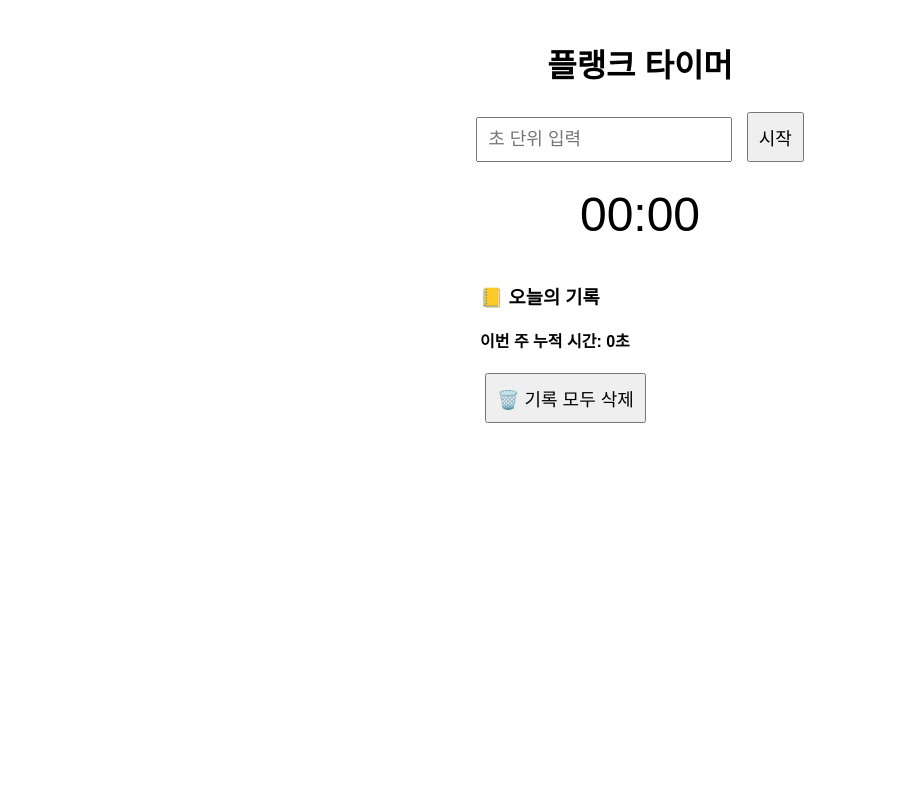
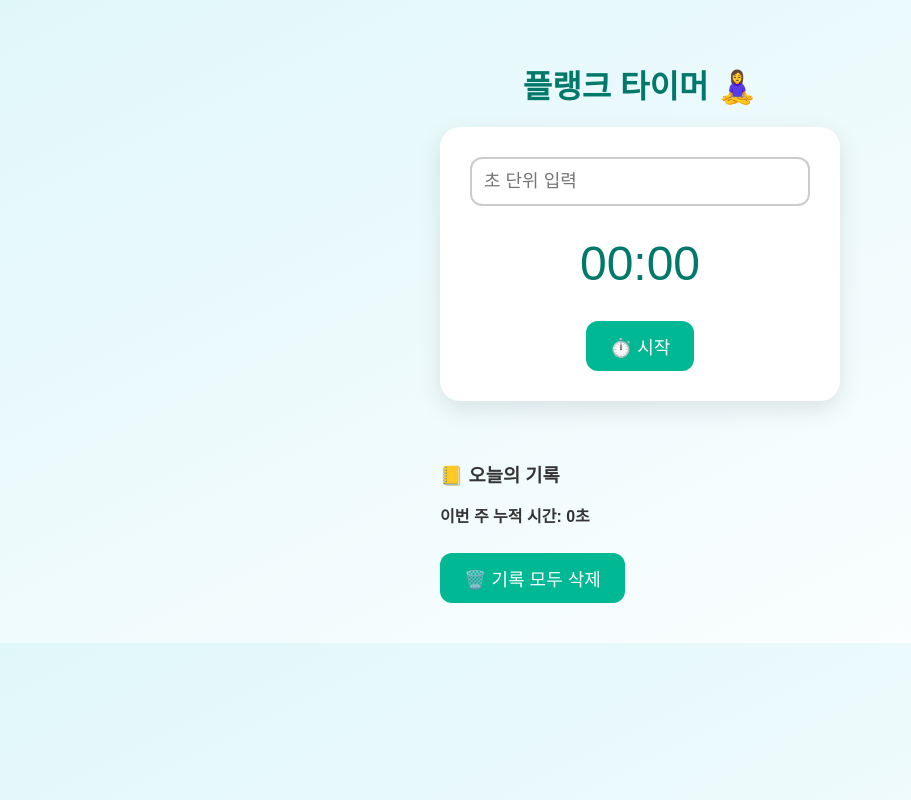
Before and after one commit to hoomnamBJ/plank-timer, a plain HTML site: page index.html in a window 1280 px wide. Shown: the whole page, without its empty margins (0-911 px from the left). Drawn offline with Linux system fonts and the light colour scheme; a web font is replaced by a local one.

Commit message:
Add files via upload

```diff
--- a/index.html
+++ b/index.html
@@ -2,28 +2,82 @@
 <html lang="ko">
 <head>
   <meta charset="UTF-8" />
+  <meta name="viewport" content="width=device-width, initial-scale=1.0" />
   <title>플랭크 타이머</title>
+  <link href="https://fonts.googleapis.com/css2?family=Gmarket+Sans:wght@500&display=swap" rel="stylesheet">
   <style>
+    * {
+      box-sizing: border-box;
+    }
     body {
-      font-family: sans-serif;
+      margin: 0;
+      font-family: 'Gmarket Sans', sans-serif;
+      background: linear-gradient(to bottom right, #e0f7fa, #ffffff);
+      display: flex;
+      flex-direction: column;
+      align-items: center;
+      padding: 40px 20px;
+      color: #333;
+    }
+    h1 {
+      font-size: 32px;
+      margin-bottom: 20px;
+      color: #00796b;
+    }
+    #timer-box {
+      background: white;
+      padding: 30px;
+      border-radius: 20px;
+      box-shadow: 0 8px 24px rgba(0,0,0,0.1);
+      max-width: 400px;
+      width: 100%;
       text-align: center;
-      margin-top: 40px;
     }
     #time {
       font-size: 48px;
       margin: 20px 0;
+      color: #00796b;
     }
-    input, button {
+    input {
+      width: 100%;
+      padding: 12px;
       font-size: 18px;
-      padding: 10px;
-      margin: 5px;
+      border: 2px solid #ccc;
+      border-radius: 12px;
+      margin-bottom: 10px;
+    }
+    button {
+      background-color: #00b894;
+      color: white;
+      font-size: 18px;
+      border: none;
+      border-radius: 12px;
+      padding: 12px 24px;
+      margin-top: 10px;
+      cursor: pointer;
+      transition: background-color 0.3s ease;
+    }
+    button:hover {
+      background-color: #019875;
     }
     #records {
       margin-top: 40px;
-      text-align: left;
-      width: 320px;
-      margin-left: auto;
-      margin-right: auto;
+      max-width: 400px;
+      width: 100%;
+    }
+    #records h3 {
+      margin-bottom: 10px;
+    }
+    #recordList {
+      list-style: none;
+      padding: 0;
+    }
+    #recordList li {
+      background: #f1f1f1;
+      margin-bottom: 6px;
+      padding: 10px;
+      border-radius: 8px;
+      font-size: 16px;
     }
     #weeklyTotal {
       font-weight: bold;
@@ -33,14 +87,13 @@
 </head>
 <body>
 
-  <h1>플랭크 타이머</h1>
+  <h1>플랭크 타이머 🧘‍♀️</h1>
 
-  <div>
+  <div id="timer-box">
     <input type="number" id="inputTime" placeholder="초 단위 입력" min="10" />
-    <button onclick="startTimer()">시작</button>
+    <div id="time">00:00</div>
+    <button onclick="startTimer()">⏱️ 시작</button>
   </div>
-
-  <div id="time">00:00</div>
 
   <div id="records">
     <h3>📒 오늘의 기록</h3>
@@ -97,7 +150,6 @@
 
       let records = JSON.parse(localStorage.getItem("plankRecords") || "[]");
       records.push(record);
-
       localStorage.setItem("plankRecords", JSON.stringify(records));
       showRecords();
     }
@@ -136,7 +188,7 @@
       }
     }
 
-    showRecords(); // 페이지 열릴 때 기록 보여줌
+    showRecords(); // 페이지 처음 열릴 때 기록 보여줌
   </script>
 
 </body>
```
